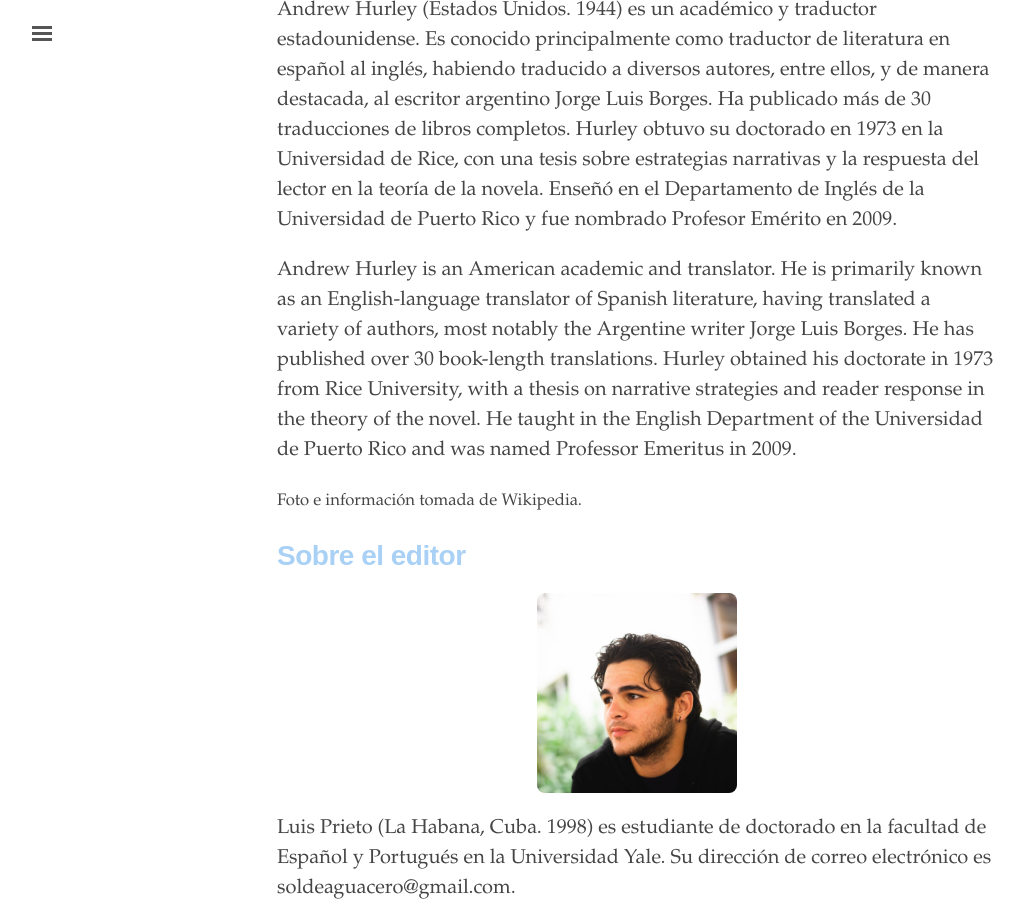
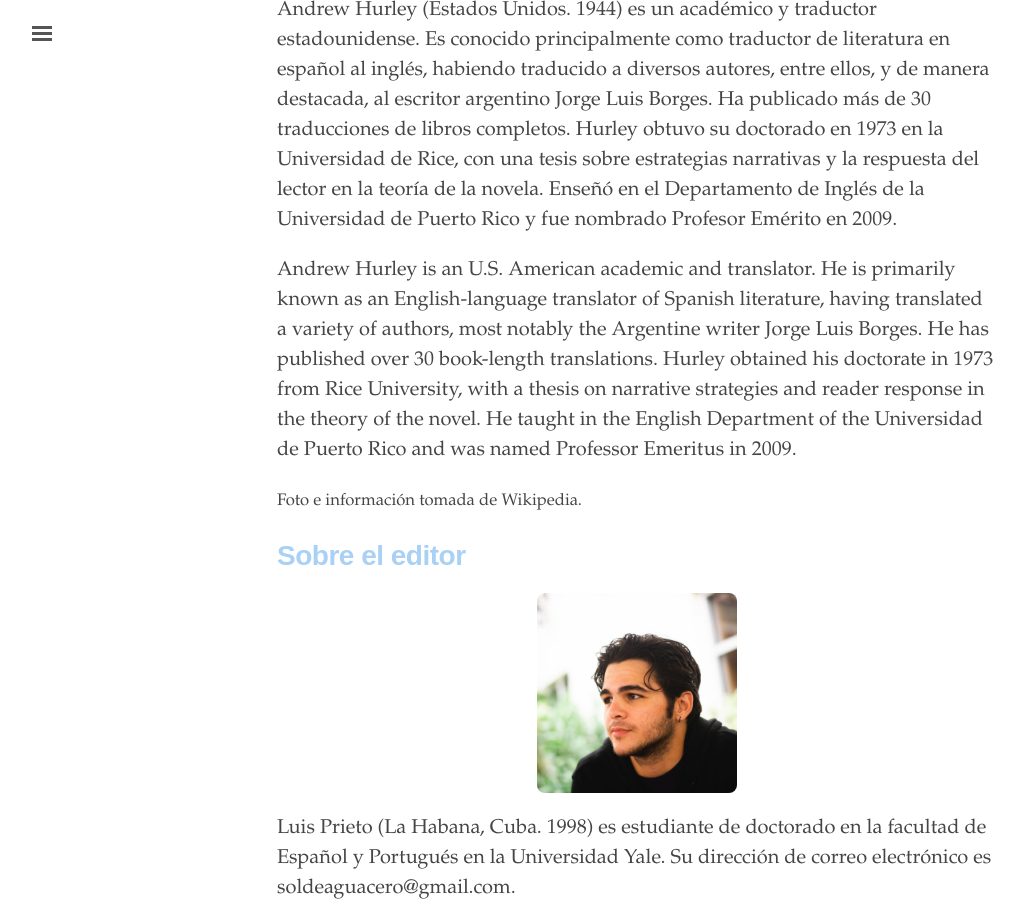
Before and after one commit to edicionesdereparto/paisajedearcilla, a Jekyll site: the page built from info.md, in a window 1280 px wide and 900 px high, scrolled down 1506 px. Shown: the whole window, without its empty margins (3-1027 px from the left). Built offline with Jekyll 4.4.1, drawn with Linux system fonts in a browser that asks for light colours.

```diff
--- a/info.md
+++ b/info.md
@@ -19,7 +19,7 @@ Alejandro F. Aguilar (Camagüey, Cuba, 1958) is a writer, university professor,
 Andrew Hurley (Estados Unidos. 1944) es un académico y traductor estadounidense. Es conocido principalmente como traductor de literatura en español al inglés, habiendo traducido a diversos autores, entre ellos, y de manera destacada, al escritor argentino Jorge Luis Borges. Ha publicado más de 30 traducciones de libros completos. Hurley obtuvo su doctorado en 1973 en la Universidad de Rice, con una tesis sobre estrategias narrativas y la respuesta del lector en la teoría de la novela. Enseñó en el Departamento de Inglés de la Universidad de Puerto Rico y fue nombrado Profesor Emérito en 2009.
 </p>
 <p>
-Andrew Hurley is an American academic and translator. He is primarily known as an English-language translator of Spanish literature, having translated a variety of authors, most notably the Argentine writer Jorge Luis Borges. He has published over 30 book-length translations. Hurley obtained his doctorate in 1973 from Rice University, with a thesis on narrative strategies and reader response in the theory of the novel. He taught in the English Department of the Universidad de Puerto Rico and was named Professor Emeritus in 2009.
+Andrew Hurley is an U.S. American academic and translator. He is primarily known as an English-language translator of Spanish literature, having translated a variety of authors, most notably the Argentine writer Jorge Luis Borges. He has published over 30 book-length translations. Hurley obtained his doctorate in 1973 from Rice University, with a thesis on narrative strategies and reader response in the theory of the novel. He taught in the English Department of the Universidad de Puerto Rico and was named Professor Emeritus in 2009.
 </p>
 <p>
    <small>Foto e información tomada de Wikipedia.</small>
```
